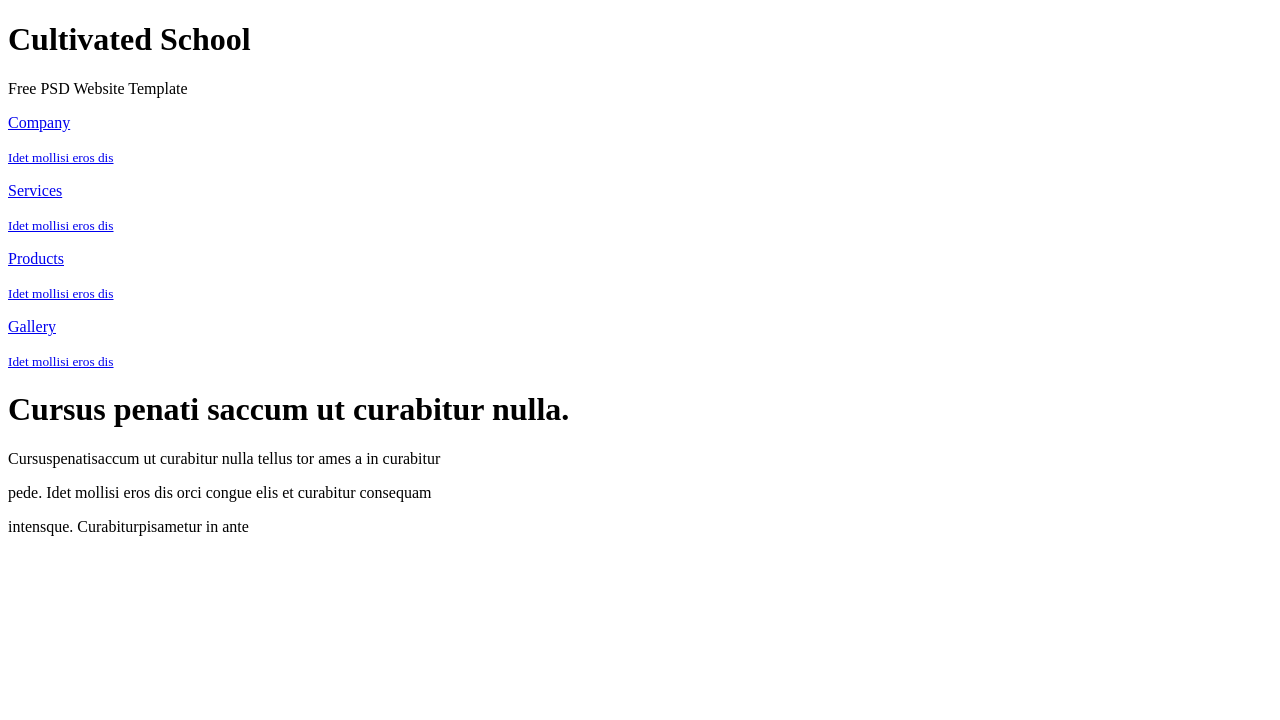
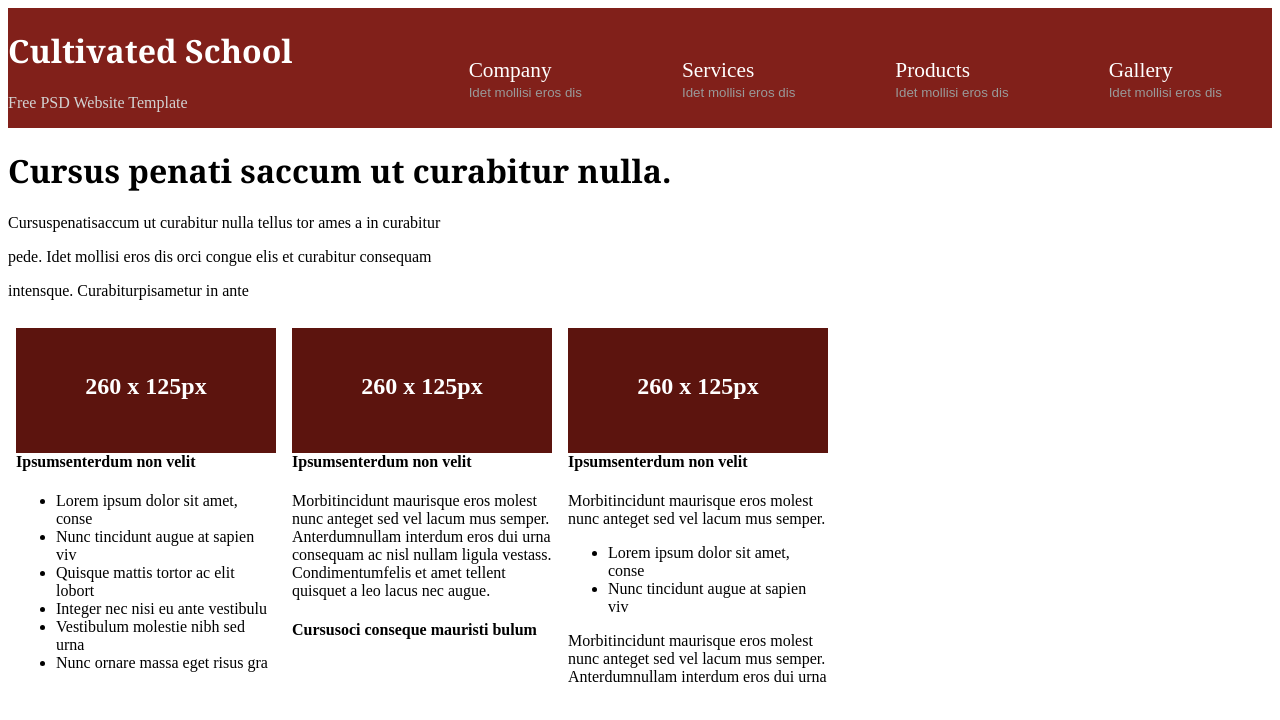
Before and after one commit to donidemolli/-PWWW18-19_Gr3-, a plain HTML site: page index.html in a window 1280 px wide. Drawn offline with Linux system fonts and the light colour scheme.

Commit message:
Add files via upload

```diff
--- a/index.html
+++ b/index.html
@@ -3,23 +3,140 @@
 <head>
 		<meta charset="utf-8">
 		<title>Cultivated School</title>
+
+		<style type="text/css">
+
+			h1{
+				font-family: georgia, serif;
+			}
+			p li a{
+				font-family: verdana, sans-serif;
+			}
+			header{
+				background-color: #81201a;
+				color: #FFFFFF;
+				width: 100%;
+				height: 120px;
+			}
+			small{
+				color: #999999;
+				font-family: arial;
+
+			}
+			.header{
+				display: inline-block;
+			}
+			.header:last-child{
+				float: right;
+			}
+			#logo h1 p{
+				text-align: center;
+
+			}
+			.navbar ul {
+    			list-style-type: none;
+   				margin: 0;
+   				padding: 0;
+   				overflow: hidden;
+			}
+			.navbar li {
+    			float: left;
+    			padding-top: 50px;
+    			margin: 0px 50px;
+    		}
+    		.navbar li a{
+    			display: block;
+    			color: white;
+    			text-decoration: none;
+    			font-size: 16pt;
+    		}
+    		.navbar li a:hover {
+    			text-decoration: overline;
+    			color: #000000;
+			}
+			.column{
+				float: left;
+				width: 260px;
+				height: 125px;
+				margin-top: 4px;
+			}
+			.left{
+				margin:8px;
+			}
+
+			.center{
+				margin: 8px;
+			}
+			.right{
+				margin: 8px;
+			}
+
+		</style>
 </head>
 <body>
 	<header>
-		<div class="logo">
+		<div class="header">
 			<h1>Cultivated School</h1>
-			<p>Free PSD Website Template</p>
+			<p style="color: #d2d2d2">Free PSD Website Template</p>
 		</div>
-		<div class="topnav">
-			<a href="#">Company<p><small>Idet mollisi eros dis</small></p></a>
-			<a href="#">Services<p><small>Idet mollisi eros dis</small></p></a>
-			<a href="#">Products<p><small>Idet mollisi eros dis</small></p></a>
-			<a href="#">Gallery<p><small>Idet mollisi eros dis</small></p></a>
+		<div class="header">
+			<nav class="navbar">
+				<ul>
+					<li><a href="#">Company</a><small>Idet mollisi eros dis</small></li>
+					<li><a href="#">Services</a><small>Idet mollisi eros dis</small></li>
+					<li><a href="#">Products</a><small>Idet mollisi eros dis</small></li>
+					<li><a href="#">Gallery</a><small>Idet mollisi eros dis</small></li>
+				</ul>
+			</nav>
 		</div>
+	</header>
+	<div id="intro">
 		<h1>Cursus penati saccum ut curabitur nulla.</h1>
 			<p>Cursuspenatisaccum ut curabitur nulla tellus tor ames a in curabitur</p>
 			<p>pede. Idet mollisi eros dis orci congue elis et curabitur consequam</p>
 			<p>intensque. Curabiturpisametur in ante</p>
-	</header>
+	</div>
+	<section class="content">
+		<article class = "left column">
+			<div class="column" style="background-color: #5c140e"><h2 style="text-align: center; color: #FFFFFF; padding-top: 25px;" >260 x 125px</h2></div>
+			<h4>Ipsumsenterdum non velit</h4>
+			<ul>
+				<li>Lorem ipsum dolor sit amet, conse</li>
+				<li>Nunc tincidunt augue at sapien viv</li>
+				<li>Quisque mattis tortor ac elit lobort</li>
+				<li>Integer nec nisi eu ante vestibulu</li>
+				<li>Vestibulum molestie nibh sed urna</li>
+				<li>Nunc ornare massa eget risus gra</li>
+			</ul>
+		</article>
+		<article class = "center column">
+			<div class="column" style="background-color: #5c140e"><h2 style="text-align: center; color: #FFFFFF; padding-top: 25px;" >260 x 125px</h2></div>
+			<h4>Ipsumsenterdum non velit</h4>
+			<p> Morbitincidunt maurisque eros molest<br>
+				nunc anteget sed vel lacum mus semper.<br>
+				Anterdumnullam interdum eros dui urna<br>
+				consequam ac nisl nullam ligula vestass.<br>
+				Condimentumfelis et amet tellent<br>
+				quisquet a leo lacus nec augue.<br>
+			</p>
+
+					<h4>Cursusoci conseque mauristi bulum</h4>
+		</article>
+		<article class = "right column">
+			<div class="column" style="background-color: #5c140e"><h2 style="text-align: center; color: #FFFFFF; padding-top: 25px;" >260 x 125px</h2></div>
+			<h4>Ipsumsenterdum non velit</h4>
+			<p> Morbitincidunt maurisque eros molest<br>
+				nunc anteget sed vel lacum mus semper.</p>
+            <ul>
+            	<li>Lorem ipsum dolor sit amet, conse</li>
+                <li>Nunc tincidunt augue at sapien viv</li>
+            </ul>
+            <p> Morbitincidunt maurisque eros molest<br>
+				nunc anteget sed vel lacum mus semper.<br>
+				Anterdumnullam interdum eros dui urna<br>
+			</p>
+		</article>
+	</section>
+
 </body>
 </html>
```
